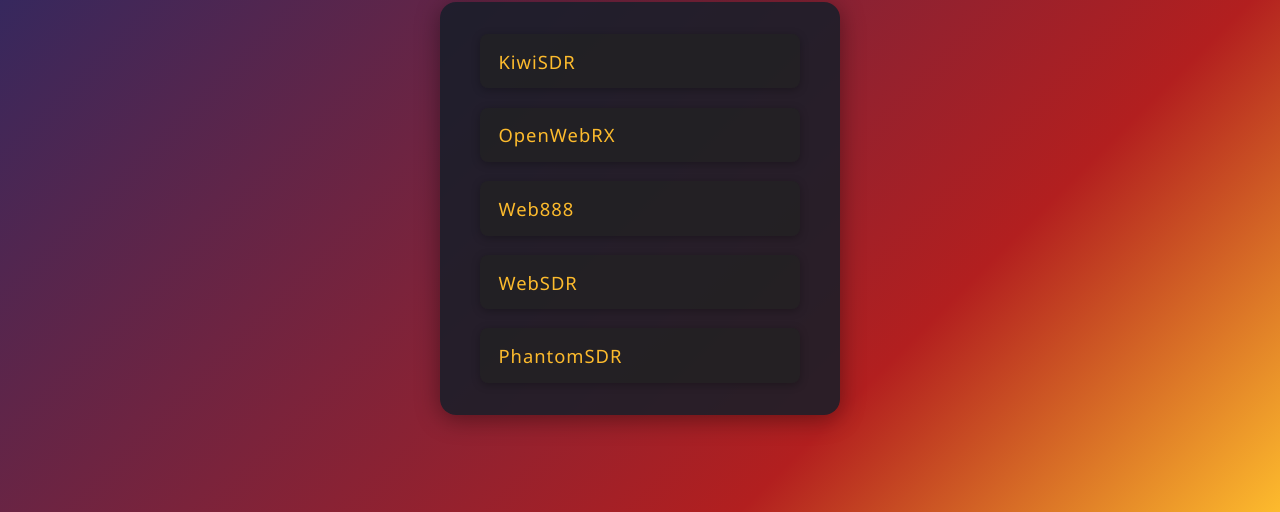
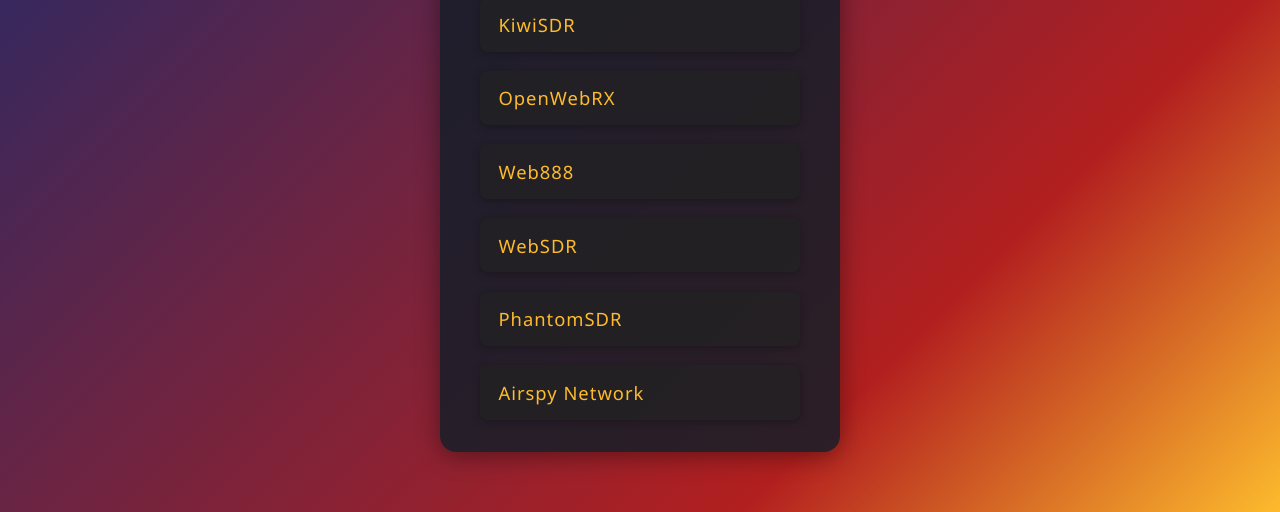
Before and after one commit to kiwisdr-fr/map, a website: page index.html in a window 1280 px wide. Shown: the part 288-800 px from the top of the page. Drawn offline with Linux system fonts and the light colour scheme.

Commit message:
Update index.html

```diff
--- a/index.html
+++ b/index.html
@@ -87,6 +87,7 @@
         <a href="web888.html">Web888</a>
         <a href="websdr.html">WebSDR</a>
         <a href="phantomsdr.html">PhantomSDR</a>
+        <a href="airspy.html">Airspy Network</a>
     </div>
 </body>
 </html>
```
